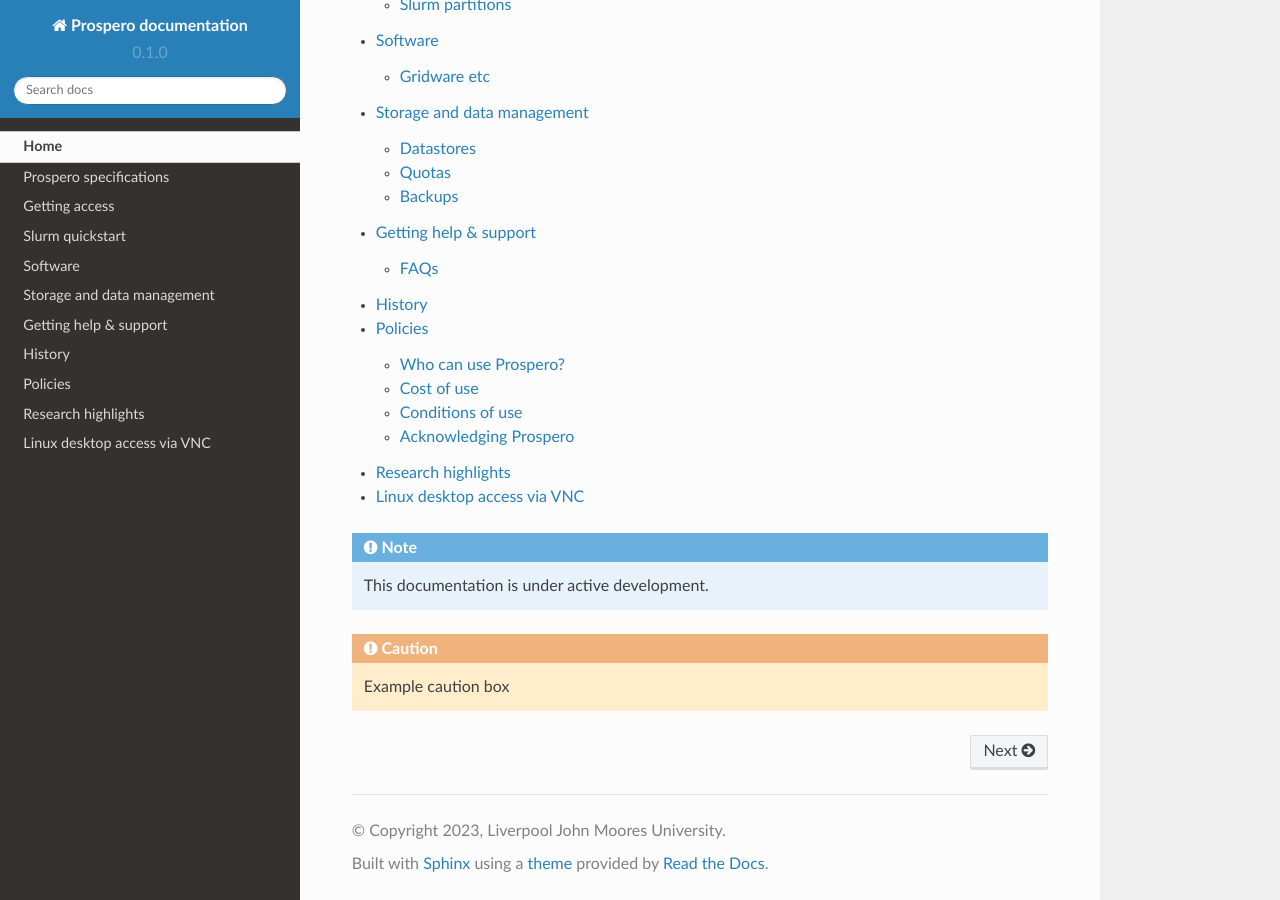
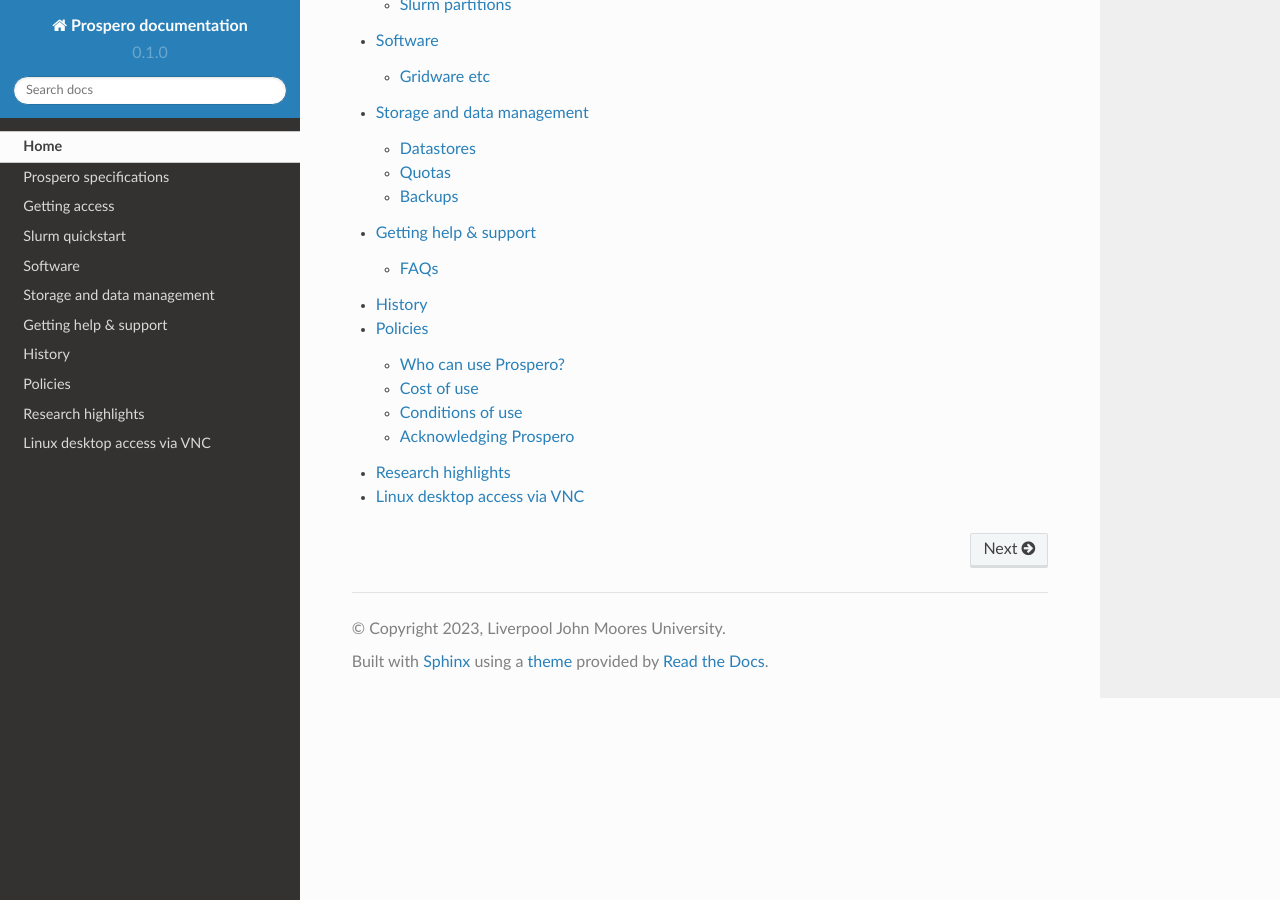
Before and after one commit to astrcrai/prospero-docs, a Sphinx documentation site: the page built from docs/source/index.rst, in a window 1280 px wide and 900 px high, scrolled down 1414 px. Built offline with Sphinx 7.4.7 and the Read the Docs theme 2.0.0, drawn with Linux system fonts in a browser that asks for light colours.

Commit message:
Update index.rst

```diff
--- a/docs/source/index.rst
+++ b/docs/source/index.rst
@@ -31,12 +31,3 @@ Contents
   policies
   highlights
   vnc
-
-
-.. note::
-
-   This documentation is under active development.
-
-.. caution::
-
-   Example caution box
```
